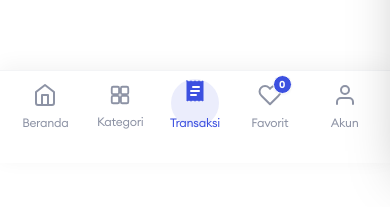
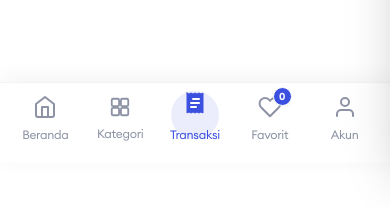
Before and after one commit to mardiantobubu-maker/ecommerce, a Next.js app: page /transactions in a window 390 px wide. Shown: the part 681-888 px from the top of the page. Built offline with nearby package versions, Linux system fonts and the light colour scheme; no server answers; the database is empty.

Commit message:
fix(mobile): use overflow-x: clip and 100dvh, remove translateZ(0) on BottomNav to fix bottom gap

```diff
--- a/src/app/css/style.css
+++ b/src/app/css/style.css
@@ -5,14 +5,15 @@
 @layer base {
   html {
     -webkit-overflow-scrolling: touch;
+    overflow-x: clip;
   }
 
   body {
     @apply font-euclid-circular-a font-normal text-base text-dark relative z-1 bg-white;
-    overflow-x: hidden;
+    overflow-x: clip;
     width: 100%;
     max-width: 100vw;
-    min-height: 100vh;
+    min-height: 100dvh;
     position: relative;
   }
 
--- a/src/components/Common/BottomNav.tsx
+++ b/src/components/Common/BottomNav.tsx
@@ -72,10 +72,9 @@ const BottomNav = () => {
 
   return (
     <div
-      className="xl:hidden fixed bottom-0 left-0 z-[999] w-full bg-white pb-4 pt-2 px-2 border-t border-gray-2 shadow-[0_-4px_20px_rgba(0,0,0,0.05)]"
-      style={{ transform: "translateZ(0)", WebkitTransform: "translateZ(0)" }}
+      className="xl:hidden fixed bottom-0 left-0 right-0 z-[999] w-full bg-white pt-2 pb-[max(0.75rem,env(safe-area-inset-bottom))] px-2 border-t border-gray-2 shadow-[0_-4px_20px_rgba(0,0,0,0.05)]"
     >
-      <ul className="flex items-center justify-between pb-2">
+      <ul className="flex items-center justify-between">
         {navItems.map((item, idx) => {
           const currentTab = searchParams.get("tab");
           const isActive = item.href.includes("tab=")
```
